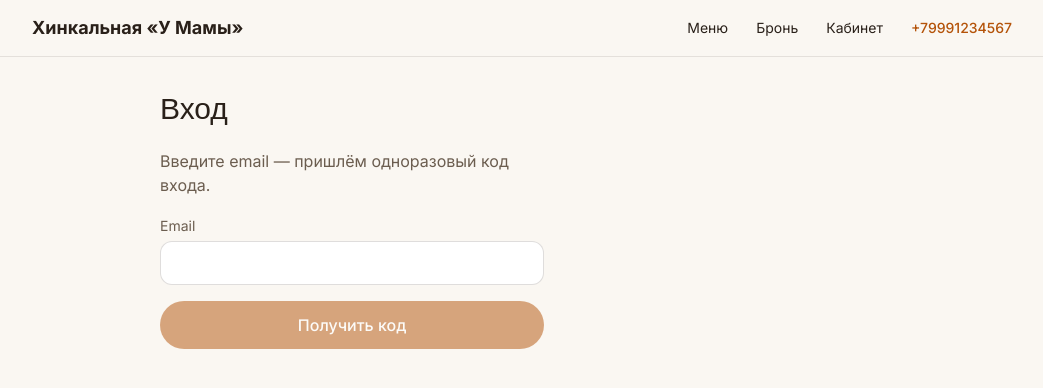
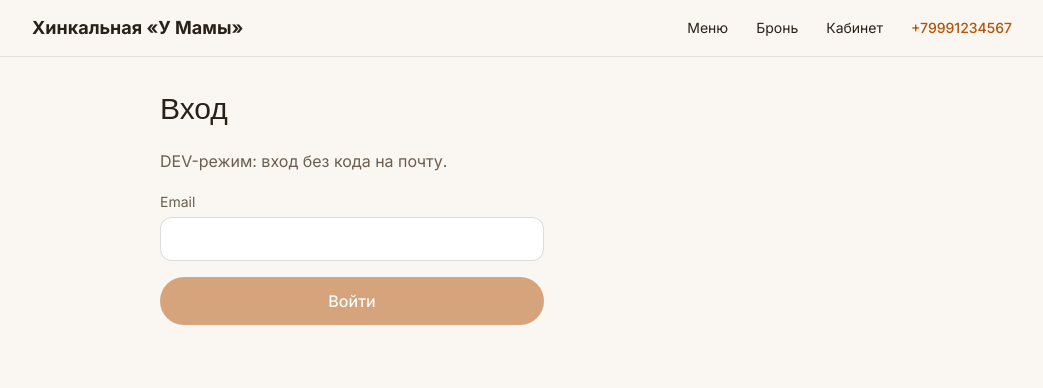
Before and after one commit to isyashin/fkuss, a Next.js app in the folder template/: page /account in a window 1280 px wide. Shown: the top 388 px of the page, without its empty margins (112-1155 px from the left). Built offline with nearby package versions, Linux system fonts and the light colour scheme; no server answers; the database is empty; a web font is replaced by a local one.

Commit message:
fix: вернуть devLogin-проп в форму входа гостя (потерян при пагинации)

```diff
--- a/template/src/app/account/page.tsx
+++ b/template/src/app/account/page.tsx
@@ -14,7 +14,7 @@ export default async function AccountPage({ searchParams }: { searchParams: Prom
       {customer ? <AccountDashboard customer={customer} ordersPage={page} /> : (
         <>
           <h1 className="text-3xl mb-6">Вход</h1>
-          <LoginForm />
+          <LoginForm devLogin={process.env.DEV_GUEST_LOGIN === "1"} />
         </>
       )}
     </main>
```
